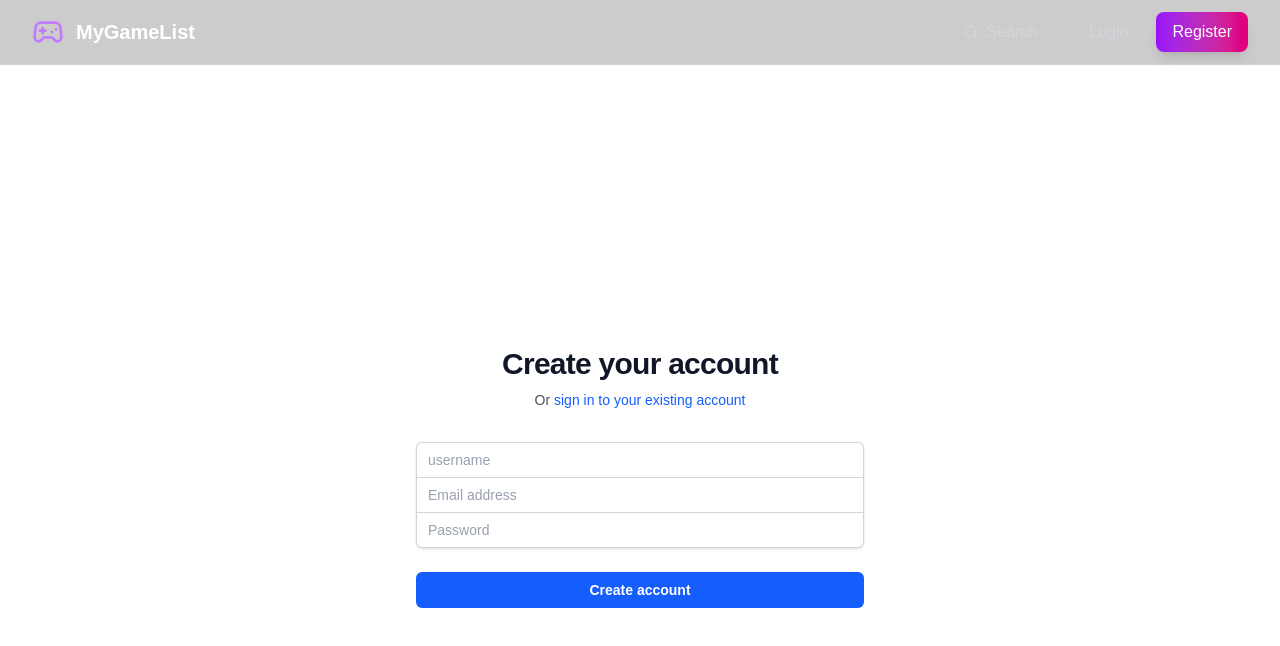
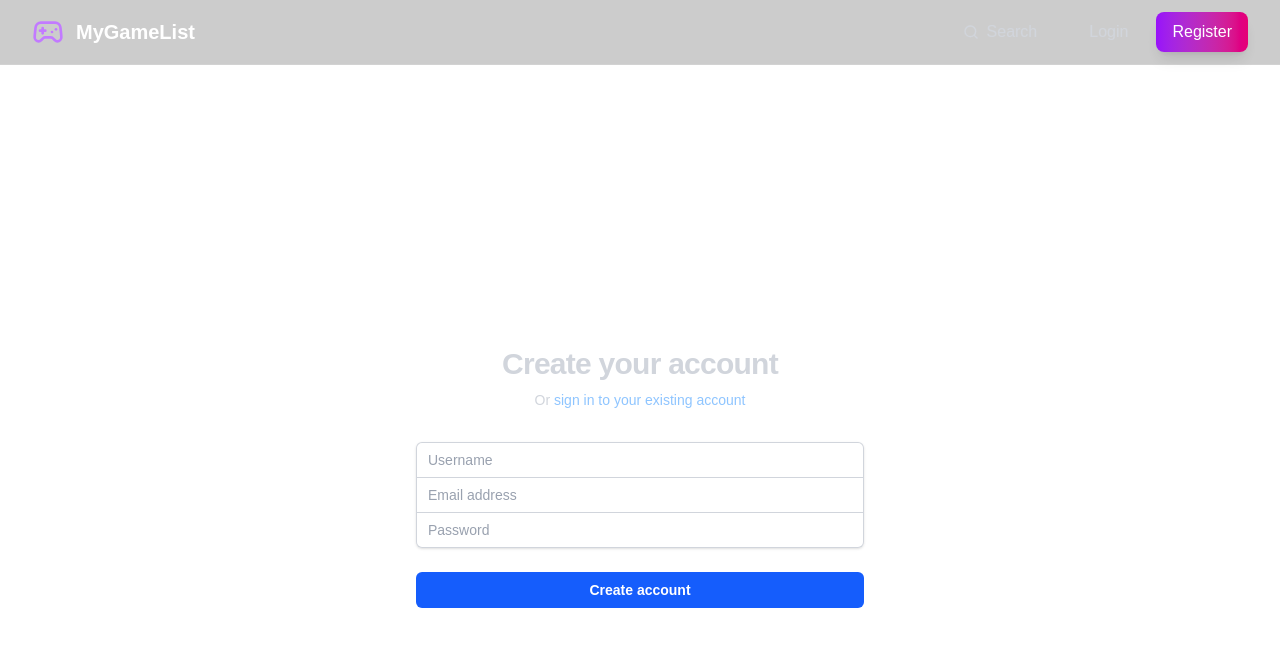
Before and after one commit to arnoldson/mygamelist, a Next.js app: page /register in a window 1280 px wide. Shown: the top 646 px of the page. Built offline with nearby package versions, Linux system fonts and the light colour scheme; no server answers.

Commit message:
Updated font colors on forms to improve readability/contrast.

```diff
--- a/src/app/login/LoginForm.tsx
+++ b/src/app/login/LoginForm.tsx
@@ -49,7 +49,7 @@ export default function LoginForm() {
   return (
     <div className="w-full max-w-md space-y-8">
       <div>
-        <h2 className="mt-6 text-center text-3xl font-bold tracking-tight text-gray-900">
+        <h2 className="mt-6 text-center text-3xl font-bold tracking-tight text-gray-300">
           Sign in to your account
         </h2>
         <p className="mt-2 text-center text-sm text-gray-600">
@@ -98,7 +98,7 @@ export default function LoginForm() {
               type="email"
               autoComplete="email"
               required
-              className="relative block w-full rounded-t-md border-0 py-1.5 text-gray-900 ring-1 ring-inset ring-gray-300 placeholder:text-gray-400 focus:z-10 focus:ring-2 focus:ring-inset focus:ring-blue-600 sm:text-sm sm:leading-6 px-3"
+              className="relative block w-full rounded-t-md border-0 py-1.5 text-gray-300 ring-1 ring-inset ring-gray-300 placeholder:text-gray-400 focus:z-10 focus:ring-2 focus:ring-inset focus:ring-blue-600 sm:text-sm sm:leading-6 px-3"
               placeholder="Email address"
               value={email}
               onChange={(e) => setEmail(e.target.value)}
@@ -114,7 +114,7 @@ export default function LoginForm() {
               type="password"
               autoComplete="current-password"
               required
-              className="relative block w-full rounded-b-md border-0 py-1.5 text-gray-900 ring-1 ring-inset ring-gray-300 placeholder:text-gray-400 focus:z-10 focus:ring-2 focus:ring-inset focus:ring-blue-600 sm:text-sm sm:leading-6 px-3"
+              className="relative block w-full rounded-b-md border-0 py-1.5 text-gray-300 ring-1 ring-inset ring-gray-300 placeholder:text-gray-400 focus:z-10 focus:ring-2 focus:ring-inset focus:ring-blue-600 sm:text-sm sm:leading-6 px-3"
               placeholder="Password"
               value={password}
               onChange={(e) => setPassword(e.target.value)}
@@ -155,7 +155,7 @@ export default function LoginForm() {
             />
             <label
               htmlFor="remember-me"
-              className="ml-2 block text-sm text-gray-900"
+              className="ml-2 block text-sm text-gray-300"
             >
               Remember me
             </label>
@@ -164,7 +164,7 @@ export default function LoginForm() {
           <div className="text-sm">
             <Link
               href="/forgot-password"
-              className="font-medium text-blue-600 hover:text-blue-500"
+              className="font-medium text-blue-300 hover:text-blue-500"
             >
               Forgot your password?
             </Link>
--- a/src/app/register/page.tsx
+++ b/src/app/register/page.tsx
@@ -45,14 +45,14 @@ export default function RegisterPage() {
     <div className="flex min-h-screen flex-col items-center justify-center py-12 px-4 sm:px-6 lg:px-8">
       <div className="w-full max-w-md space-y-8">
         <div>
-          <h2 className="mt-6 text-center text-3xl font-bold tracking-tight text-gray-900">
+          <h2 className="mt-6 text-center text-3xl font-bold tracking-tight text-gray-300">
             Create your account
           </h2>
-          <p className="mt-2 text-center text-sm text-gray-600">
+          <p className="mt-2 text-center text-sm text-gray-300">
             Or{" "}
             <Link
               href="/login"
-              className="font-medium text-blue-600 hover:text-blue-500"
+              className="font-medium text-blue-300 hover:text-blue-500"
             >
               sign in to your existing account
             </Link>
@@ -71,8 +71,8 @@ export default function RegisterPage() {
                 type="text"
                 autoComplete="username"
                 required
-                className="relative block w-full rounded-t-md border-0 py-1.5 text-gray-900 ring-1 ring-inset ring-gray-300 placeholder:text-gray-400 focus:z-10 focus:ring-2 focus:ring-inset focus:ring-blue-600 sm:text-sm sm:leading-6 px-3"
-                placeholder="username"
+                className="relative block w-full rounded-t-md border-0 py-1.5 text-gray-300 ring-1 ring-inset ring-gray-300 placeholder:text-gray-400 focus:z-10 focus:ring-2 focus:ring-inset focus:ring-blue-600 sm:text-sm sm:leading-6 px-3"
+                placeholder="Username"
                 value={username}
                 onChange={(e) => setUsername(e.target.value)}
               />
@@ -87,7 +87,7 @@ export default function RegisterPage() {
                 type="email"
                 autoComplete="email"
                 required
-                className="relative block w-full border-0 py-1.5 text-gray-900 ring-1 ring-inset ring-gray-300 placeholder:text-gray-400 focus:z-10 focus:ring-2 focus:ring-inset focus:ring-blue-600 sm:text-sm sm:leading-6 px-3"
+                className="relative block w-full border-0 py-1.5 text-gray-300 ring-1 ring-inset ring-gray-300 placeholder:text-gray-400 focus:z-10 focus:ring-2 focus:ring-inset focus:ring-blue-600 sm:text-sm sm:leading-6 px-3"
                 placeholder="Email address"
                 value={email}
                 onChange={(e) => setEmail(e.target.value)}
@@ -103,7 +103,7 @@ export default function RegisterPage() {
                 type="password"
                 autoComplete="new-password"
                 required
-                className="relative block w-full rounded-b-md border-0 py-1.5 text-gray-900 ring-1 ring-inset ring-gray-300 placeholder:text-gray-400 focus:z-10 focus:ring-2 focus:ring-inset focus:ring-blue-600 sm:text-sm sm:leading-6 px-3"
+                className="relative block w-full rounded-b-md border-0 py-1.5 text-gray-300 ring-1 ring-inset ring-gray-300 placeholder:text-gray-400 focus:z-10 focus:ring-2 focus:ring-inset focus:ring-blue-600 sm:text-sm sm:leading-6 px-3"
                 placeholder="Password"
                 value={password}
                 onChange={(e) => setPassword(e.target.value)}
--- a/src/components/GameEntryForm.tsx
+++ b/src/components/GameEntryForm.tsx
@@ -399,7 +399,7 @@ const GameEntryForm: React.FC<GameEntryFormProps> = ({
             onChange={(e) =>
               handleInputChange("hoursPlayed", parseFloat(e.target.value) || 0)
             }
-            className="w-full pl-10 pr-4 py-2 border border-gray-300 rounded-lg focus:ring-2 focus:ring-blue-500 focus:border-transparent"
+            className="w-full pl-10 pr-4 py-2 border border-gray-300 rounded-lg focus:ring-2 focus:ring-blue-500 focus:border-transparent text-gray-700 placeholder:text-gray-400"
             placeholder="0"
           />
         </div>
@@ -426,7 +426,7 @@ const GameEntryForm: React.FC<GameEntryFormProps> = ({
             id="startedAt"
             value={formData.startedAt}
             onChange={(e) => handleInputChange("startedAt", e.target.value)}
-            className="w-full pl-10 pr-4 py-2 border border-gray-300 rounded-lg focus:ring-2 focus:ring-blue-500 focus:border-transparent"
+            className="w-full pl-10 pr-4 py-2 border border-gray-300 rounded-lg focus:ring-2 focus:ring-blue-500 focus:border-transparent text-gray-700 placeholder:text-gray-400"
           />
         </div>
       </div>
@@ -449,7 +449,7 @@ const GameEntryForm: React.FC<GameEntryFormProps> = ({
             id="completedAt"
             value={formData.completedAt}
             onChange={(e) => handleInputChange("completedAt", e.target.value)}
-            className="w-full pl-10 pr-4 py-2 border border-gray-300 rounded-lg focus:ring-2 focus:ring-blue-500 focus:border-transparent"
+            className="w-full pl-10 pr-4 py-2 border border-gray-300 rounded-lg focus:ring-2 focus:ring-blue-500 focus:border-transparent text-gray-700 placeholder:text-gray-400"
           />
         </div>
         {errors.completedAt && (
@@ -476,7 +476,7 @@ const GameEntryForm: React.FC<GameEntryFormProps> = ({
             maxLength={1000}
             value={formData.review}
             onChange={(e) => handleInputChange("review", e.target.value)}
-            className="w-full pl-10 pr-4 py-2 border border-gray-300 rounded-lg focus:ring-2 focus:ring-blue-500 focus:border-transparent resize-none"
+            className="w-full pl-10 pr-4 py-2 border border-gray-300 rounded-lg focus:ring-2 focus:ring-blue-500 focus:border-transparent resize-none text-gray-700 placeholder:text-gray-400"
             placeholder="Write your thoughts about this game..."
           />
         </div>
```
